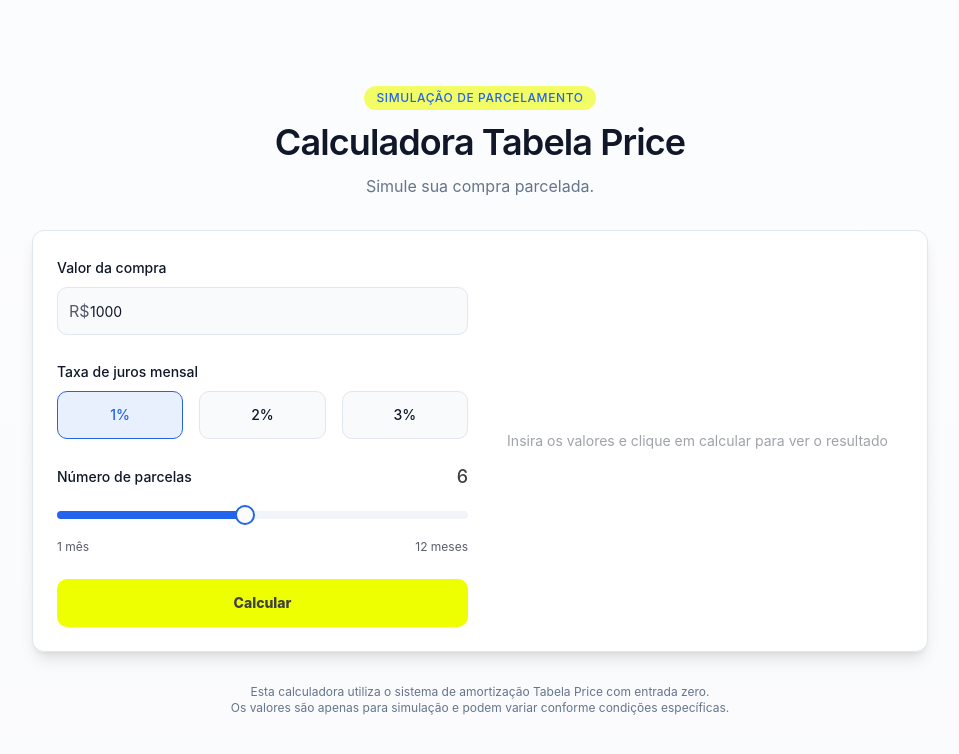
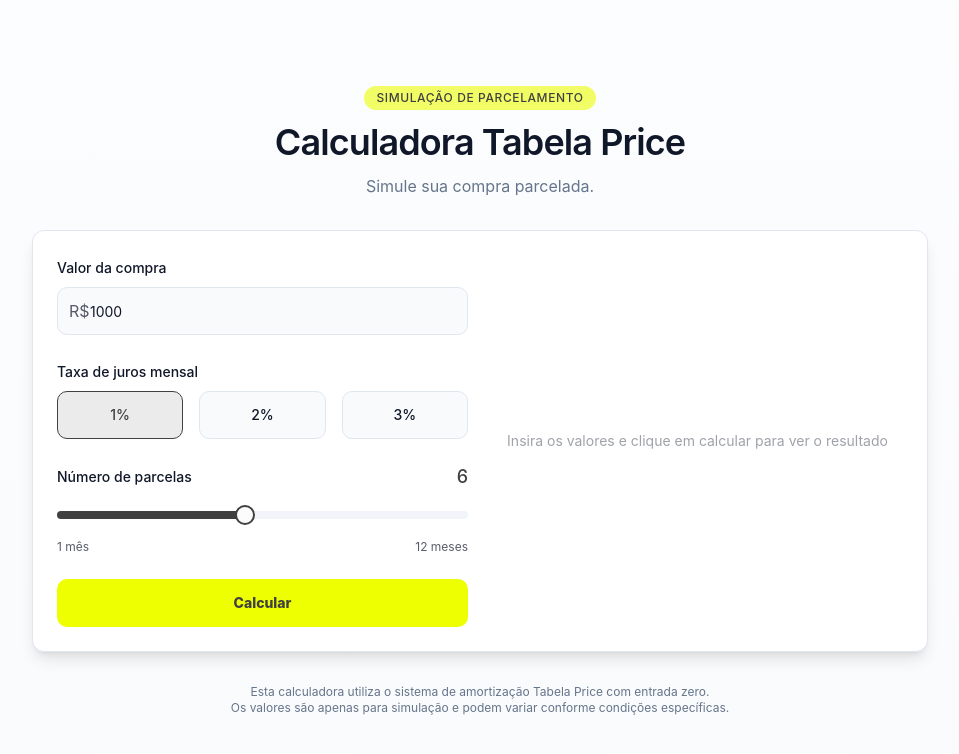
Before and after one commit to brunogrillcoelho/tabela-price, a React (Vite) app: page / in a window 1280 px wide. Shown: the top 754 px of the page, without its empty margins (160-1119 px from the left). Built offline with nearby package versions, Linux system fonts and the light colour scheme.

Commit message:
Change blue text to gray
Change all instances of blue text color to #404040.

```diff
--- a/src/components/CalculatorResults.tsx
+++ b/src/components/CalculatorResults.tsx
@@ -1,9 +1,11 @@
+
 import React, { useState } from 'react';
 import { motion, AnimatePresence } from 'framer-motion';
 import { Separator } from "@/components/ui/separator";
 import { Button } from "@/components/ui/button";
 import { ScrollArea } from "@/components/ui/scroll-area";
 import { ChevronDown, ChevronUp } from "lucide-react";
+
 interface CalculatorResultsProps {
   isCalculated: boolean;
   purchaseAmount: number;
@@ -19,6 +21,7 @@ interface CalculatorResultsProps {
     remainingBalance: number;
   }>;
 }
+
 const CalculatorResults: React.FC<CalculatorResultsProps> = ({
   isCalculated,
   purchaseAmount,
@@ -34,6 +37,7 @@ const CalculatorResults: React.FC<CalculatorResultsProps> = ({
   const toggleSchedule = () => {
     setShowSchedule(!showSchedule);
   };
+
   if (!isCalculated) {
     return <div className="flex items-center justify-center h-full min-h-[300px]">
         <div className="text-center space-y-4">
@@ -41,6 +45,7 @@ const CalculatorResults: React.FC<CalculatorResultsProps> = ({
         </div>
       </div>;
   }
+
   return <AnimatePresence>
       <motion.div key="results" initial={{
       opacity: 0
@@ -144,4 +149,5 @@ const CalculatorResults: React.FC<CalculatorResultsProps> = ({
       </motion.div>
     </AnimatePresence>;
 };
+
 export default CalculatorResults;
--- a/src/components/PriceCalculator.tsx
+++ b/src/components/PriceCalculator.tsx
@@ -42,6 +42,7 @@ const calculateAmortizationSchedule = (principal: number, interestRate: number,
   }
   return schedule;
 };
+
 const PriceCalculator = () => {
   const [purchaseAmount, setPurchaseAmount] = useState<number>(1000);
   const [interestRate, setInterestRate] = useState<number>(1);
@@ -165,4 +166,5 @@ const PriceCalculator = () => {
       </motion.div>
     </div>;
 };
+
 export default PriceCalculator;
--- a/src/index.css
+++ b/src/index.css
@@ -14,7 +14,7 @@
     --popover: 0 0% 100%;
     --popover-foreground: 222 47% 11%;
 
-    --primary: 221 83% 53%;
+    --primary: 0 0% 25%;
     --primary-foreground: 210 40% 98%;
 
     --secondary: 210 40% 96%;
@@ -37,7 +37,7 @@
 
     --calculator-background: 0 0% 100%;
     --calculator-foreground: 222 47% 11%;
-    --calculator-accent: 221 83% 53%;
+    --calculator-accent: 0 0% 25%;
     --calculator-muted: 210 40% 96%;
     --calculator-border: 214 32% 91%;
   }
@@ -52,7 +52,7 @@
     --popover: 222 47% 11%;
     --popover-foreground: 210 40% 98%;
 
-    --primary: 217 91% 60%;
+    --primary: 0 0% 25%;
     --primary-foreground: 222 47% 11%;
 
     --secondary: 217 33% 17%;
@@ -73,7 +73,7 @@
 
     --calculator-background: 222 47% 11%;
     --calculator-foreground: 210 40% 98%;
-    --calculator-accent: 217 91% 60%;
+    --calculator-accent: 0 0% 25%;
     --calculator-muted: 217 33% 17%;
     --calculator-border: 217 33% 17%;
   }
```
Also changed, not shown: src/embedable-calculator.js (+12 -13 lines).
